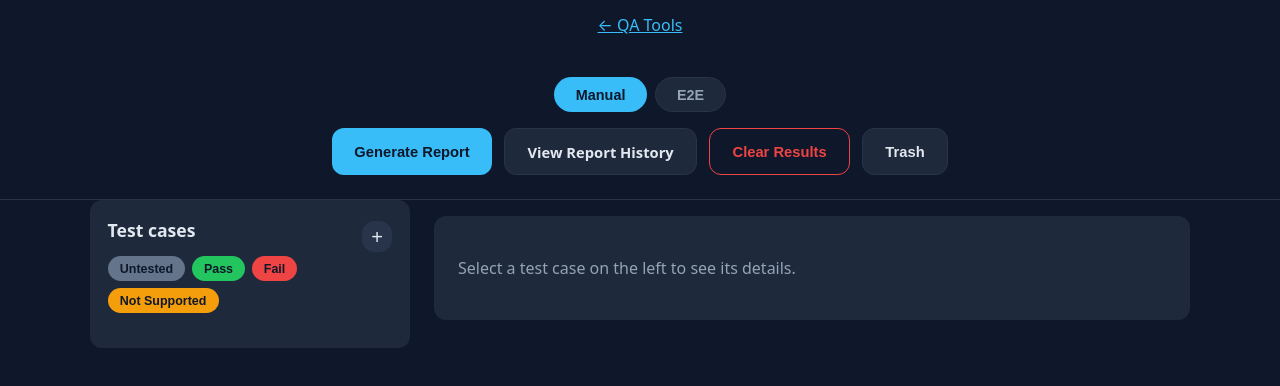
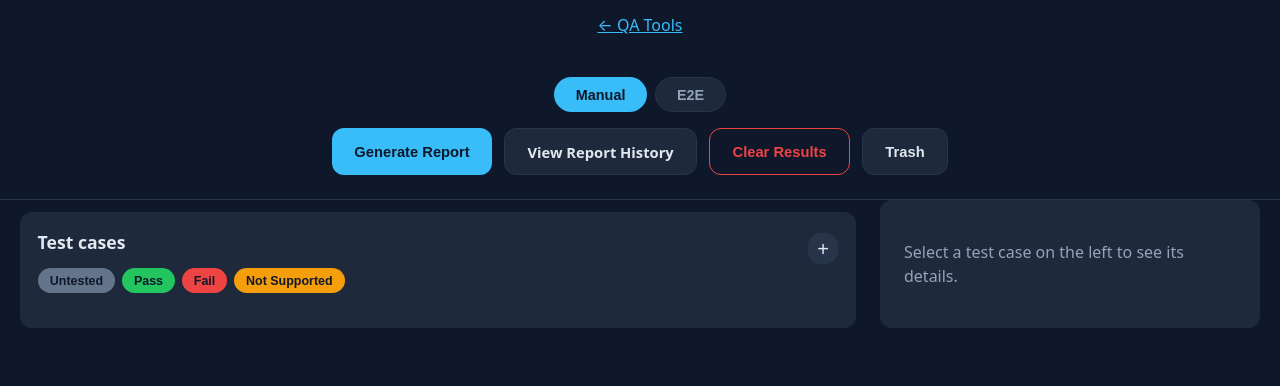
Before and after one commit to annaludwin/qa-tools, a website: page public/regression/index.html in a window 1280 px wide. Shown: the part 116-502 px from the top of the page. Drawn offline with Linux system fonts and the light colour scheme; no server answers.

Commit message:
Make the test case list panel much wider, style scrollbars, widen layout
- Swap the sidebar/preview flex ratio: the test case list now grows
  to fill the row, while the preview becomes a fixed, narrower 380px
  column with its own scroll (as before). Drops the now-redundant
  .sidebar-full rule, since the base .sidebar is already flex:1 1 auto.
- Widen the shared content max-width (tab-nav/toolbar/layout) from
  1140px to 1600px so the wider list has real room on large screens.
- Give #testcase-list and .preview a thin, theme-colored scrollbar
  (Firefox scrollbar-width/-color plus ::-webkit-scrollbar) instead of
  the bulky default OS one.

Co-Authored-By: Claude Sonnet 5 <noreply@anthropic.com>

```diff
--- a/public/regression/style.css
+++ b/public/regression/style.css
@@ -60,7 +60,7 @@ h1 {
   display: flex;
   justify-content: center;
   gap: 0.5rem;
-  max-width: 1140px;
+  max-width: 1600px;
   margin: 0 auto;
   padding: 0 1.25rem 1rem;
 }
@@ -92,7 +92,7 @@ h1 {
   display: flex;
   justify-content: center;
   gap: 0.75rem;
-  max-width: 1140px;
+  max-width: 1600px;
   margin: 0 auto;
   padding: 0 1.25rem 1.5rem;
 }
@@ -147,7 +147,7 @@ h1 {
   display: flex;
   align-items: flex-start;
   gap: 1.5rem;
-  max-width: 1140px;
+  max-width: 1600px;
   margin: 0 auto;
   padding: 0 1.25rem 4rem;
 }
@@ -155,8 +155,10 @@ h1 {
 /* Sidebar zostaje przyklejony pod .top-menu, tak jak .preview — heading,
    filtry i "+" nie scrollują się, tylko #testcase-list w środku ma własny
    scroll (patrz niżej), więc widać je cały czas nad listą. */
+/* Sidebar jest szerszy i rosnący (lista test case'ów to główna treść) —
+   .preview dostaje stałą, węższą szerokość obok niego, ze scrollem. */
 .sidebar {
-  flex: 0 0 320px;
+  flex: 1 1 auto;
   min-width: 0;
   background: var(--card);
   border-radius: var(--radius);
@@ -169,17 +171,12 @@ h1 {
   overflow: hidden;
 }
 
-/* Widok Trash chowa podgląd testu, więc lista testów przejmuje całą szerokość. */
-.sidebar.sidebar-full {
-  flex: 1 1 auto;
-}
-
 /* Podgląd (kolumna krótsza niż lista) zostaje przyklejony przy przewijaniu,
    z własnym przewijaniem, żeby przyciski wyniku nie wypadły poza ekran.
    top/max-height odliczają wysokość .top-menu, żeby podgląd nie chował
    się pod sticky nagłówkiem podczas przewijania. */
 .preview {
-  flex: 1 1 auto;
+  flex: 0 0 380px;
   min-width: 0;
   background: var(--card);
   border-radius: var(--radius);
@@ -188,6 +185,36 @@ h1 {
   top: calc(var(--top-menu-h) + 1rem);
   max-height: calc(100vh - var(--top-menu-h) - 2rem);
   overflow-y: auto;
+}
+
+/* ── Scrollbar w liście test case'ów i w podglądzie ───── */
+/* Firefox */
+#testcase-list,
+.preview {
+  scrollbar-width: thin;
+  scrollbar-color: var(--card-2) transparent;
+}
+
+/* Chrome/Edge/Safari */
+#testcase-list::-webkit-scrollbar,
+.preview::-webkit-scrollbar {
+  width: 8px;
+}
+
+#testcase-list::-webkit-scrollbar-track,
+.preview::-webkit-scrollbar-track {
+  background: transparent;
+}
+
+#testcase-list::-webkit-scrollbar-thumb,
+.preview::-webkit-scrollbar-thumb {
+  background: var(--card-2);
+  border-radius: 999px;
+}
+
+#testcase-list::-webkit-scrollbar-thumb:hover,
+.preview::-webkit-scrollbar-thumb:hover {
+  background: var(--muted);
 }
 
 .panel-heading {
```
